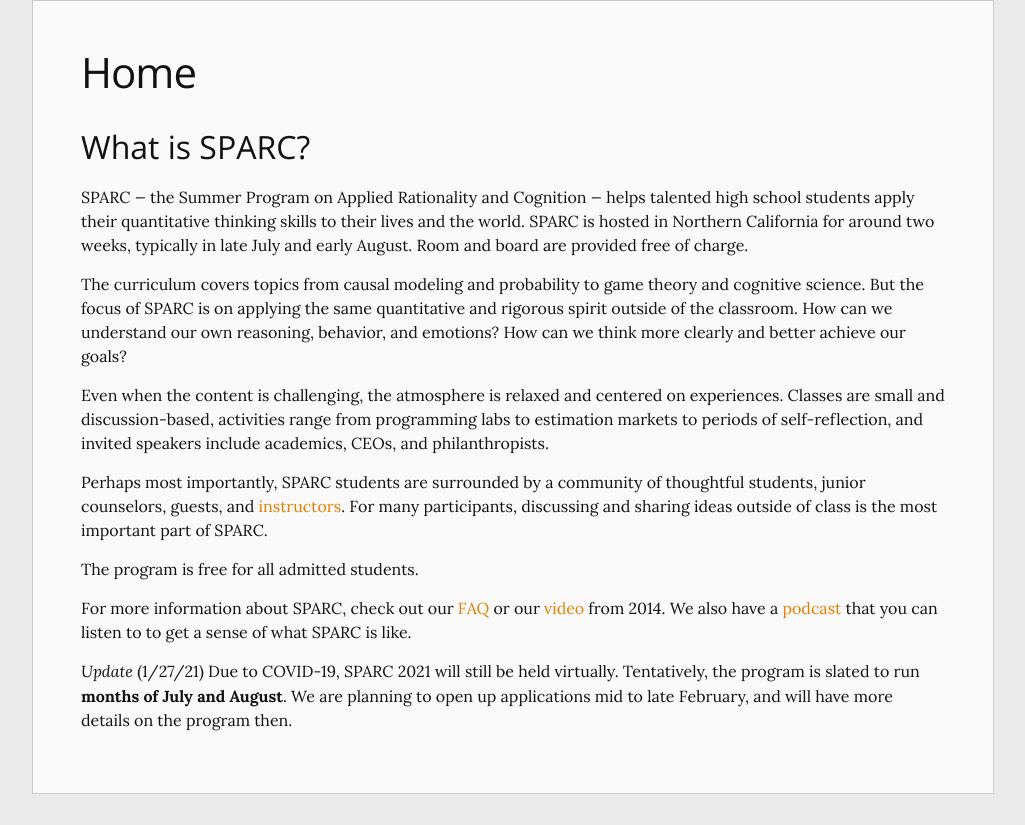
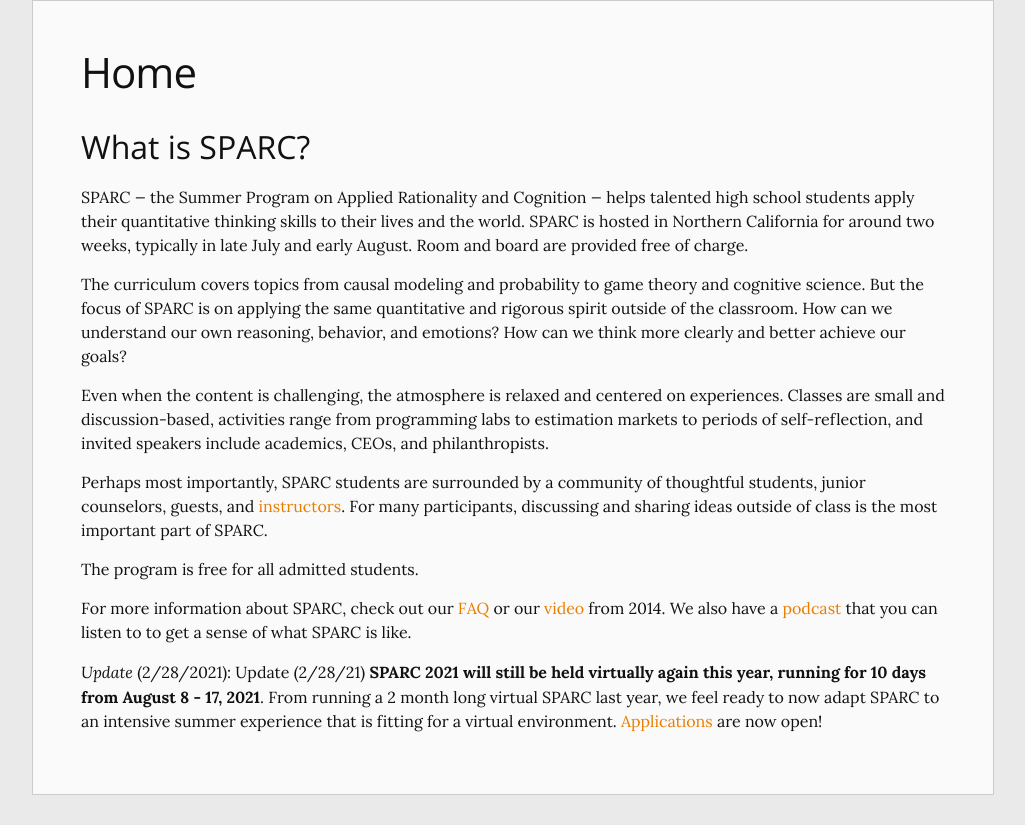
Before and after one commit to sparc-camp/sparc-camp.github.io, a Jekyll site: the page built from index.md, in a window 1280 px wide. Shown: the part 380-1205 px from the top of the page, without its empty margins (127-1152 px from the left). Built offline with Jekyll 4.4.1, drawn with Linux system fonts in a browser that asks for light colours.

Commit message:
Update SPARC website with application link

```diff
--- a/index.md
+++ b/index.md
@@ -8,4 +8,4 @@
 
 {% include_relative /content/whatissparc.md %}
 
-*Update* (1/27/21) Due to COVID-19, SPARC 2021 will still be held virtually. Tentatively, the program is slated to run **months of July and August**. We are planning to open up applications mid to late February, and will have more details on the program then.
+*Update* (2/28/2021): Update (2/28/21) **SPARC 2021 will still be held virtually again this year, running for 10 days from August 8 - 17, 2021**. From running a 2 month long virtual SPARC last year, we feel ready to now adapt SPARC to an intensive summer experience that is fitting for a virtual environment. [Applications](https://forms.gle/unCGuszKzfHwsLLc6) are now open!
```
Also changed, not shown: content/apply.md (+1 -1 lines), content/projects.md (+4 -0 lines).
